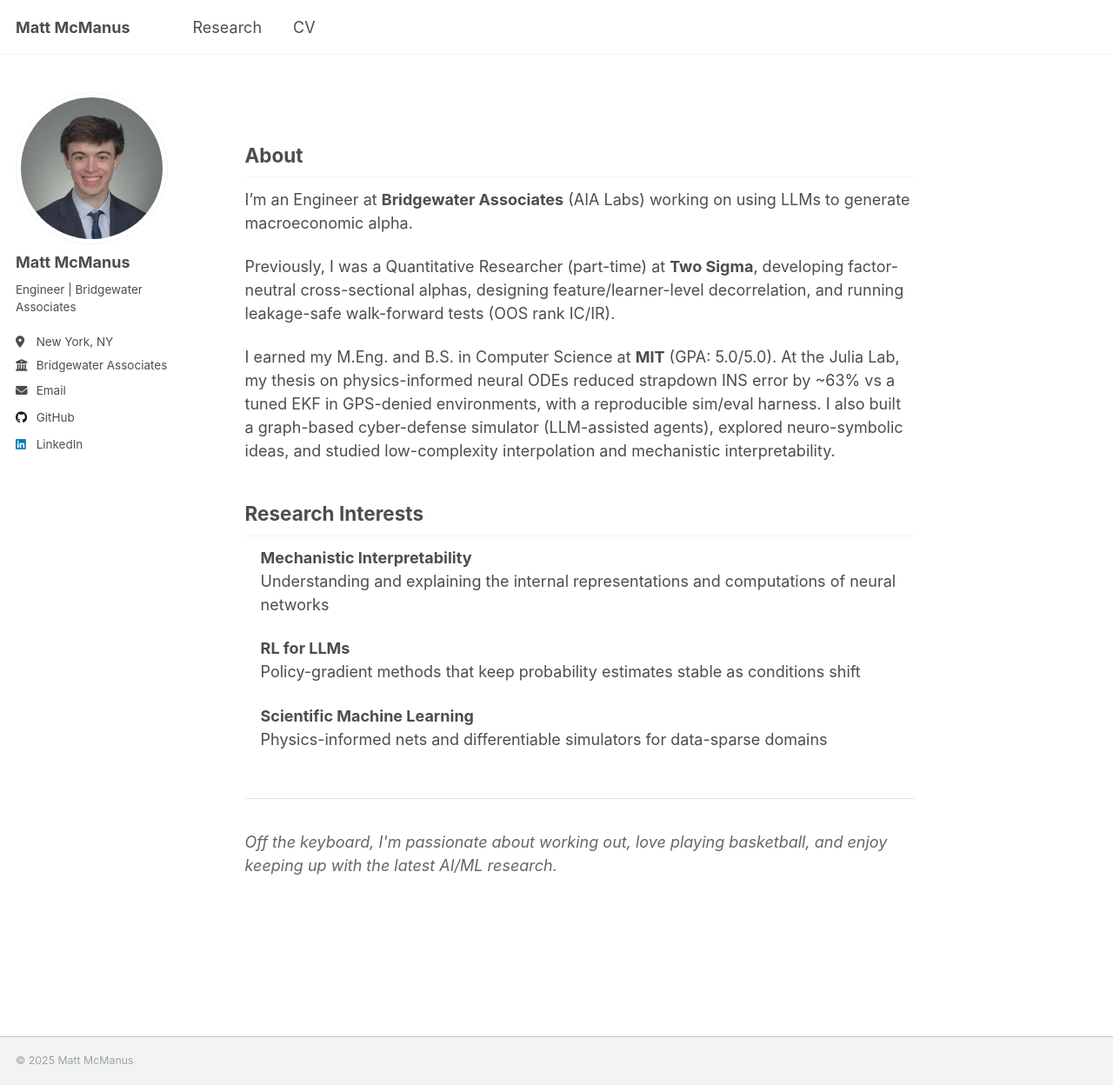
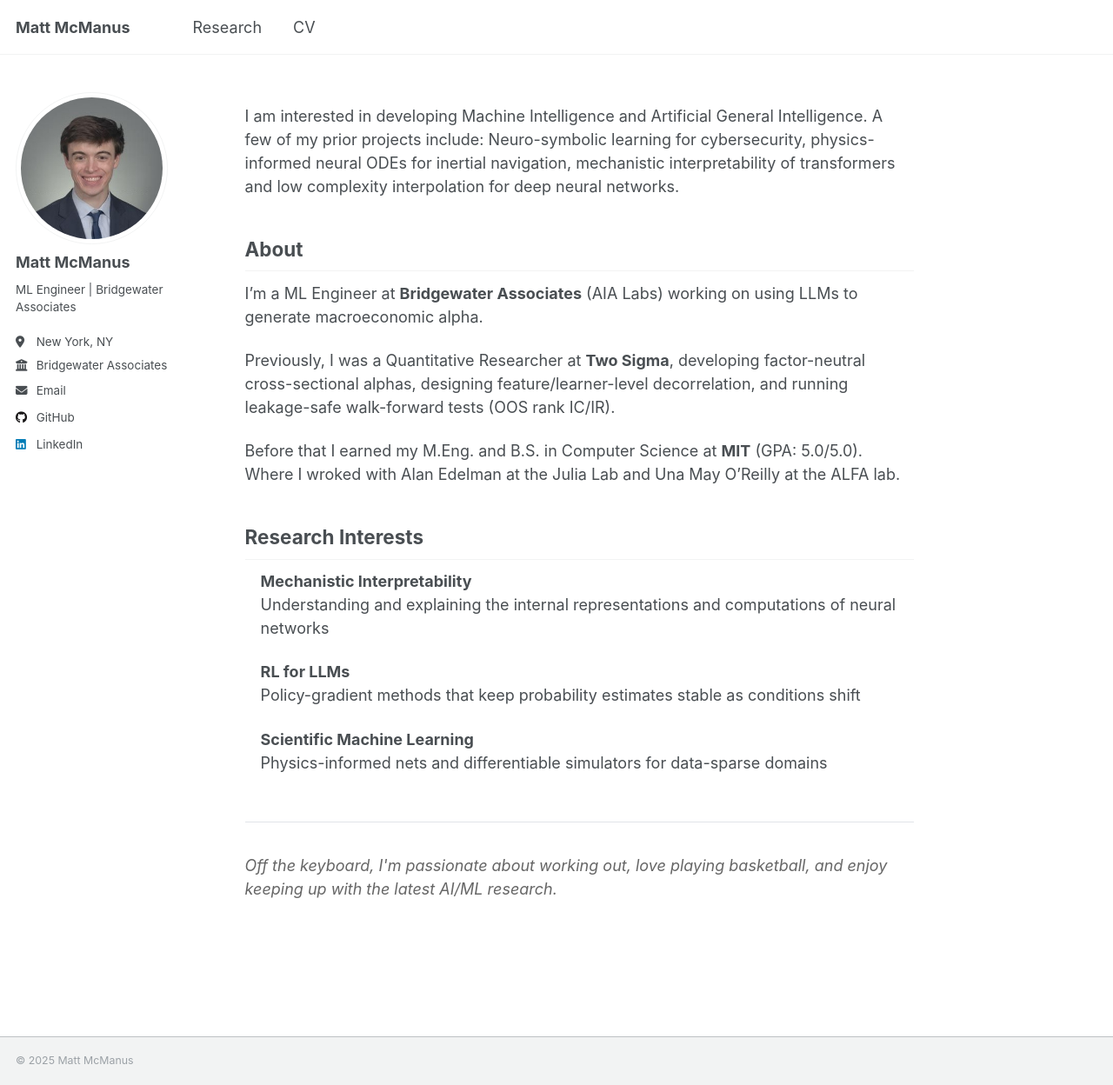
Before and after one commit to mmcmanus1/mmcmanus1.github.io, a Jekyll site: the page built from index.md, in a window 1280 px wide and 1248 px high. Shown: the whole window at 87% size. Built offline with Jekyll 4.4.1, drawn with Linux system fonts in a browser that asks for light colours.

Commit message:
adding better intro

```diff
--- a/_config.yml
+++ b/_config.yml
@@ -12,8 +12,8 @@
 title                    : "Matt McManus"
 title_separator          : "-"
 name                     : &name "Matt McManus"
-tagline                  : "Engineer at Bridgewater Associates"
-description              : &description "Matt McManus - Engineer at Bridgewater Associates specializing in LLMs, reinforcement learning, and scientific machine learning. MIT Computer Science M.Eng & B.S."
+tagline                  : "ML Engineer at Bridgewater Associates"
+description              : &description "Matt McManus - ML Engineer at Bridgewater Associates specializing in LLMs, reinforcement learning, and scientific machine learning. MIT Computer Science M.Eng & B.S."
 url                      : https://mmcmanus1.github.io # the base hostname & protocol for your site
 baseurl                  : "" # the subpath of your site, e.g. "/blog"
 repository               : "mmcmanus1/mmcmanus1.github.io"
@@ -26,7 +26,7 @@
   avatar           : "profile.png"
   name             : "Matt McManus"
   pronouns         : # example: "she/her"
-  bio              : "Engineer | Bridgewater Associates"
+  bio              : "ML Engineer | Bridgewater Associates"
   location         : "New York, NY"
   employer         : "Bridgewater Associates"
   uri              : # URL
--- a/_data/cv.json
+++ b/_data/cv.json
@@ -4,7 +4,7 @@
     "email": "",
     "phone": "",
     "website": "https://mmcmanus1.github.io",
-    "summary": "Engineer | Bridgewater Associates",
+    "summary": "ML Engineer | Bridgewater Associates",
     "location": {
       "address": "",
       "postalCode": "",
@@ -28,11 +28,11 @@
   "work": [
     {
       "company": "Bridgewater Associates",
-      "position": "Engineer, AIA Labs",
+      "position": "ML Engineer, AIA Labs",
       "website": "https://www.bridgewater.com",
       "startDate": "2024",
       "endDate": "",
-      "summary": "Engineer on Bridgewater Associates' AIA Labs team, developing AI and ML systems for systematic alpha generation in global macro markets. Focus on large-language-model agents and reinforcement-learning pipelines for economic reasoning and policy simulation.",
+      "summary": "ML Engineer on Bridgewater Associates' AIA Labs team, developing AI and ML systems for systematic alpha generation in global macro markets. Focus on large-language-model agents and reinforcement-learning pipelines for economic reasoning and policy simulation.",
       "highlights": [
         "Developed LLM-augmented research workflows for factor discovery",
         "Built reinforcement-learning pipelines for economic reasoning",
--- a/index.md
+++ b/index.md
@@ -2,17 +2,19 @@
 layout: single
 title: ""
 author_profile: true
-description: "Matt McManus - Engineer at Bridgewater Associates specializing in LLMs, reinforcement learning, and scientific machine learning. MIT Computer Science M.Eng & B.S."
+description: "Matt McManus - ML Engineer at Bridgewater Associates specializing in LLMs, reinforcement learning, and scientific machine learning. MIT Computer Science M.Eng & B.S."
 keywords: "Matt McManus, Engineer, Bridgewater Associates, MIT, Machine Learning, LLM, Reinforcement Learning, Scientific Machine Learning"
 ---
 
+I am interested in developing Machine Intelligence and Artificial General Intelligence. A few of my prior projects include: Neuro-symbolic learning for cybersecurity, physics-informed neural ODEs for inertial navigation, mechanistic interpretability of transformers and low complexity interpolation for deep neural networks.
+
 ## About
 
-I'm an Engineer at **Bridgewater Associates** (AIA Labs) working on using LLMs to generate macroeconomic alpha.
+I'm a ML Engineer at **Bridgewater Associates** (AIA Labs) working on using LLMs to generate macroeconomic alpha.
 
-Previously, I was a Quantitative Researcher (part-time) at **Two Sigma**, developing factor-neutral cross-sectional alphas, designing feature/learner-level decorrelation, and running leakage-safe walk-forward tests (OOS rank IC/IR).
+Previously, I was a Quantitative Researcher at **Two Sigma**, developing factor-neutral cross-sectional alphas, designing feature/learner-level decorrelation, and running leakage-safe walk-forward tests (OOS rank IC/IR).
 
-I earned my M.Eng. and B.S. in Computer Science at **MIT** (GPA: 5.0/5.0). At the Julia Lab, my thesis on physics-informed neural ODEs reduced strapdown INS error by ~63% vs a tuned EKF in GPS-denied environments, with a reproducible sim/eval harness. I also built a graph-based cyber-defense simulator (LLM-assisted agents), explored neuro-symbolic ideas, and studied low-complexity interpolation and mechanistic interpretability.
+Before that I earned my M.Eng. and B.S. in Computer Science at **MIT** (GPA: 5.0/5.0). Where I wroked with Alan Edelman at the Julia Lab and Una May O'Reilly at the ALFA lab.
 
 ## Research Interests
 
```
Also changed, not shown: _pages/about.md (+1 -1 lines).
